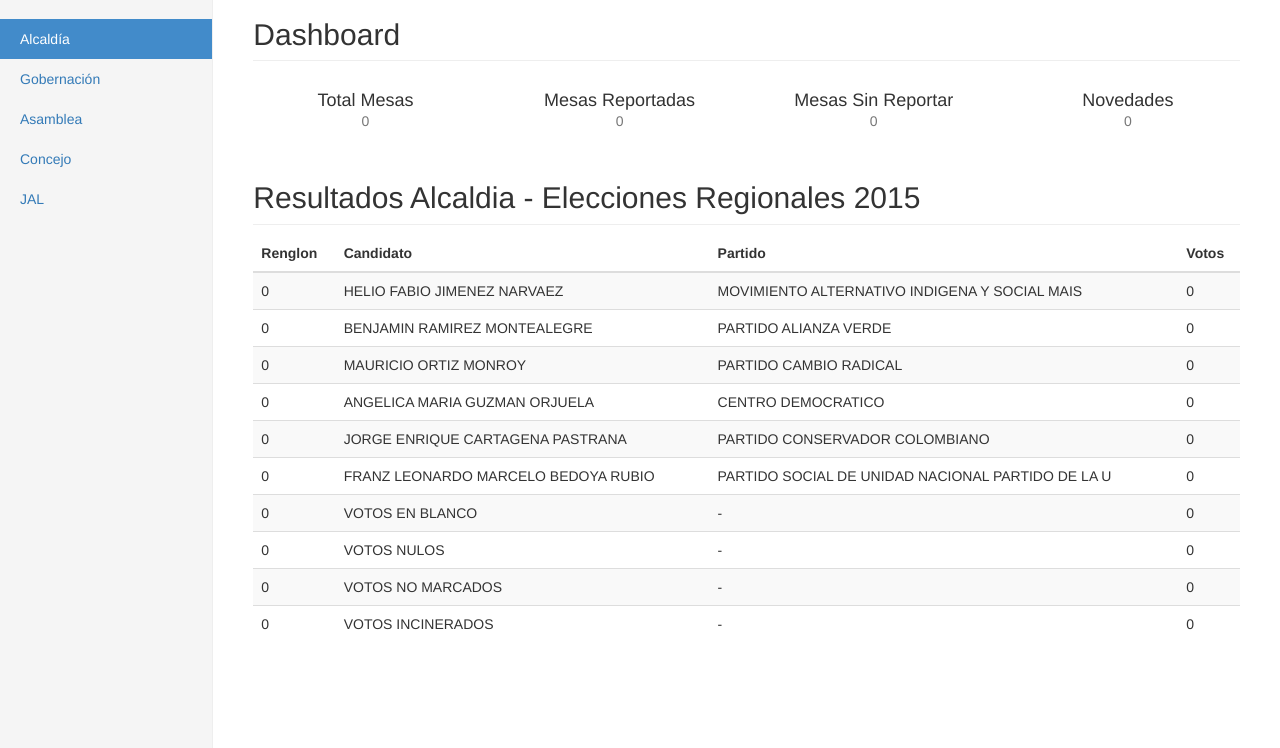
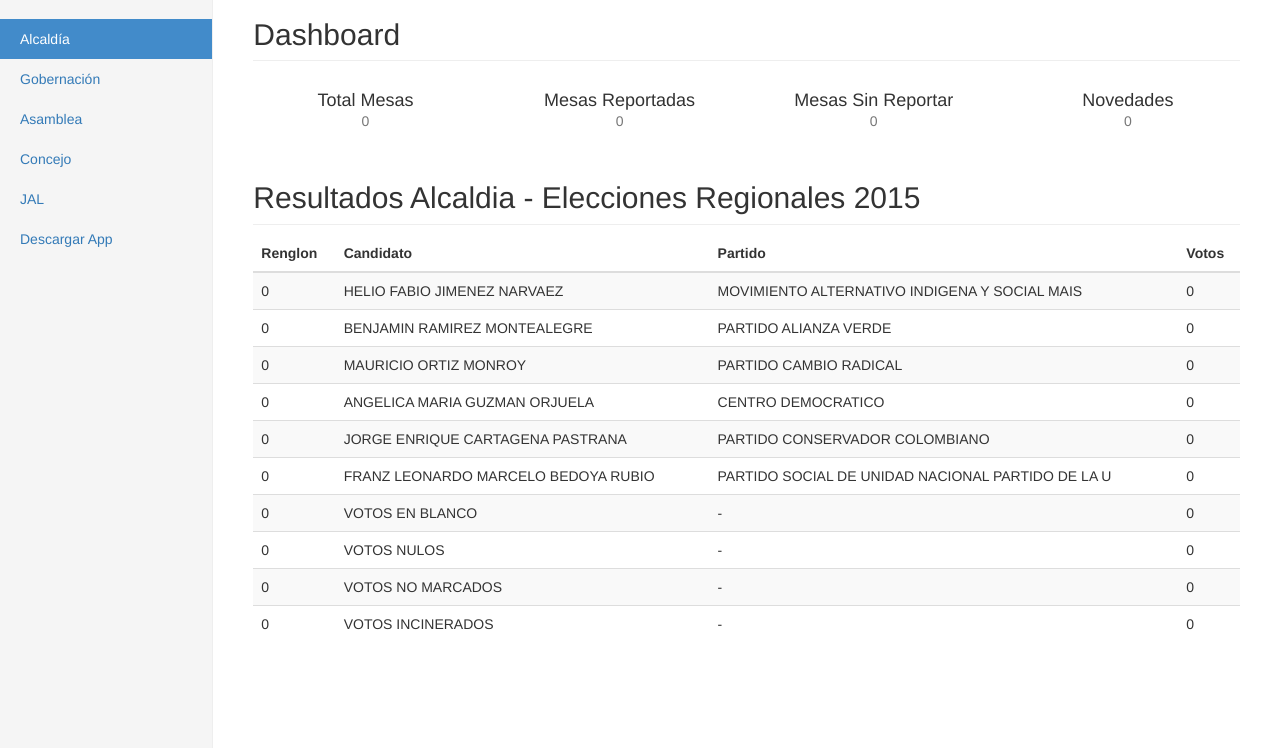
Before and after one commit to darghex/cuentavotos, a Django app: page / in a window 1280 px wide. Shown: the part 52-800 px from the top of the page. Run offline with Django 3.2, Linux system fonts and the light colour scheme; data comes from the database, SQL or seed files in the repository; some libraries are stand-ins or nearby versions.

Commit message:
upload dashboard

```diff
--- a/preconteo/templates/counter/index.html
+++ b/preconteo/templates/counter/index.html
@@ -68,6 +68,7 @@
             <li {% ifequal id '5' %}class="active"{% endifequal %}><a href="/asamblea">Asamblea</a></li>
             <li {% ifequal id '4' %}class="active"{% endifequal %}><a href="/concejo">Concejo</a></li>
             <li {% ifequal id '1' %}class="active"{% endifequal %}><a href="/jal">JAL</a></li>
+            <li {% ifequal id '1' %}class="active"{% endifequal %}><a href="/static/CuentaVotos.apk">Descargar App</a></li>
           </ul>
 
         </div>
```
